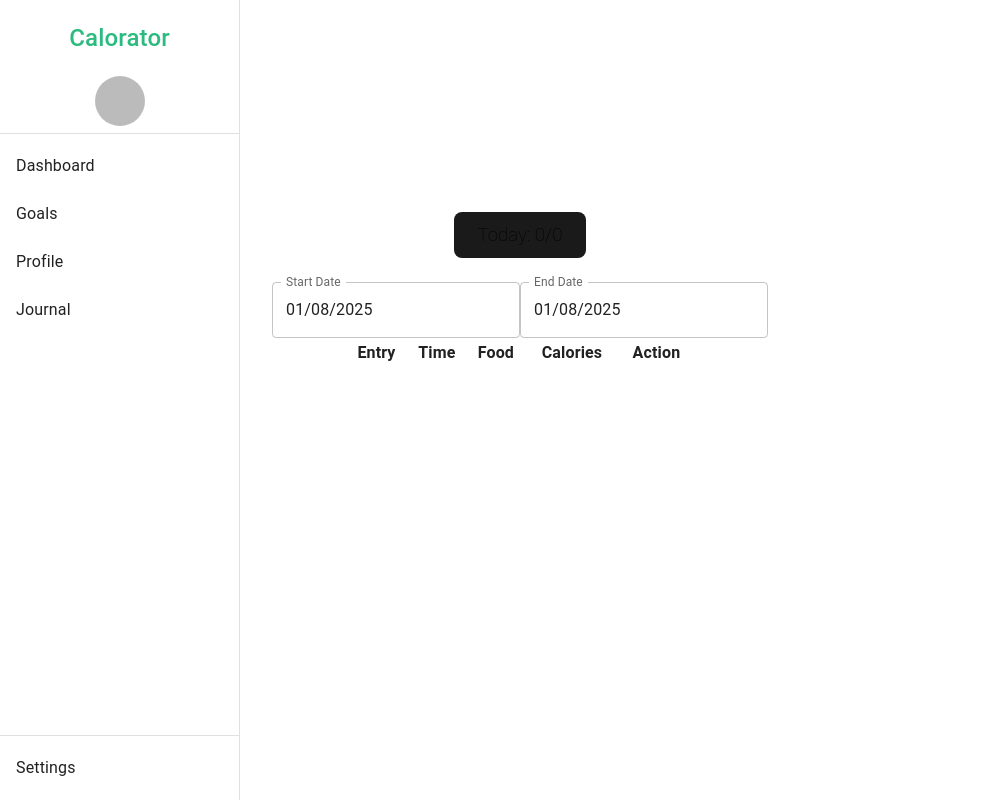
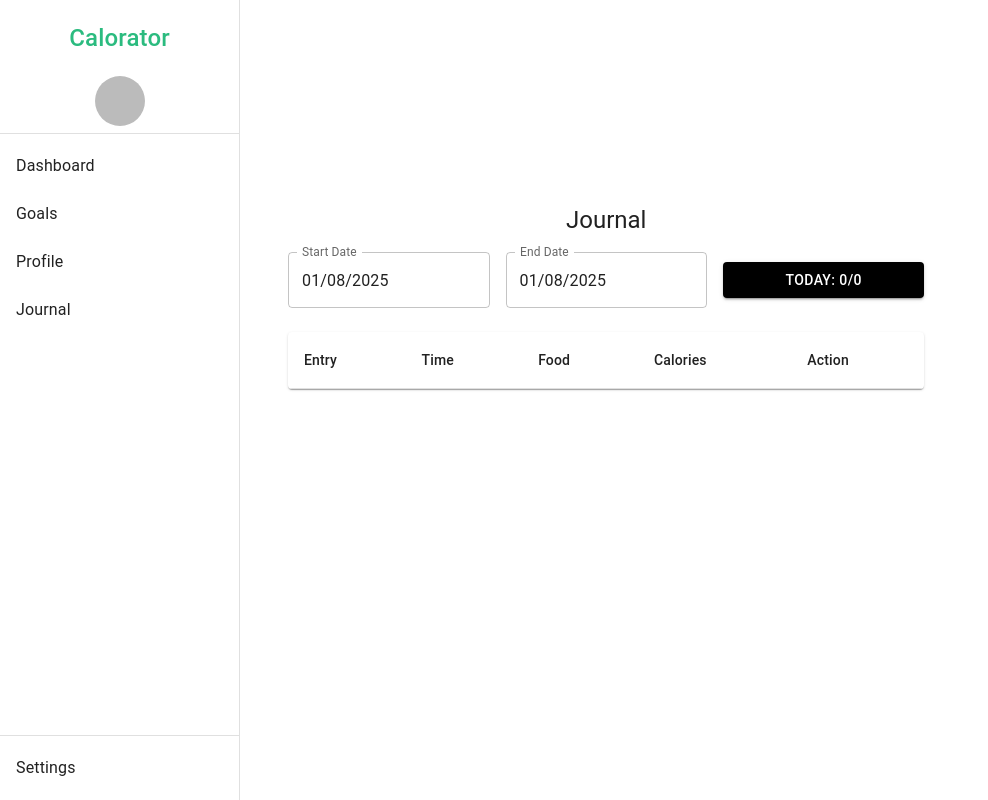
Before and after one commit to j-tran90/calorator, a React (Vite) app: page /journal in a window 1280 px wide. Shown: the whole page, without its empty margins (0-988 px from the left). Built offline with nearby package versions, Linux system fonts and the light colour scheme; no server answers; the database is empty; sample sign-in values are in the browser's storage; the HTML template or start-up script is replaced by a standard one.

Commit message:
minor UI changes

```diff
--- a/src/App.css
+++ b/src/App.css
@@ -98,7 +98,7 @@ input {
   margin-right: auto;
 }
 
-.accordion {
+/* .accordion {
   background-color: #4fc483;
   border: 1px solid #4fc483;
   color: #fff;
@@ -110,13 +110,13 @@ input {
   transition: 0.4s;
   margin-top: 10px;
   margin-bottom: 10px;
-}
+} */
 
-.active,
+/* .active,
 .accordion:hover {
   background-color: #239968;
   color: #fff;
-}
+} */
 
 .panel {
   padding: 0 18px;
@@ -130,7 +130,7 @@ table {
   margin-left: auto;
   margin-right: auto;
   place-items: center;
-  width: 350px;
+  min-width: 350px;
 }
 
 #table-head {
--- a/src/components/navigation/RouteSwitch.jsx
+++ b/src/components/navigation/RouteSwitch.jsx
@@ -11,6 +11,7 @@ import Journal from "../pages/Journal";
 import SearchResults from "../pages/SearchResults";
 import MainLayout from "../layouts/MainLayout";
 import Goals from "../pages/Goals";
+import Settings from "../pages/Settings";
 
 const RouteSwitch = () => {
   const { currentUser } = useAuth();
@@ -76,6 +77,14 @@ const RouteSwitch = () => {
             </PrivateRoute>
           }
         />
+        <Route
+          path='/settings'
+          element={
+            <PrivateRoute>
+              <Settings />
+            </PrivateRoute>
+          }
+        />
       </Route>
 
       {/* 404 - Not Found Route */}
--- a/src/components/pages/Goals.jsx
+++ b/src/components/pages/Goals.jsx
@@ -11,6 +11,8 @@ import {
   TableRow,
   Paper,
   Button,
+  Typography,
+  Box,
 } from "@mui/material";
 
 export default function Targets() {
@@ -28,9 +30,12 @@ export default function Targets() {
   };
 
   return (
-    <>
-      <TableContainer component={Paper} sx={{ mt: 4 }}>
-        <Table aria-label='user targets table'>
+    <Box sx={{ padding: 2 }}>
+      <Typography variant="h5" textAlign="center" mb={3}>
+        Your Targets
+      </Typography>
+      <TableContainer component={Paper} sx={{ overflowX: "auto" }}>
+        <Table aria-label="user targets table">
           <TableHead>
             <TableRow>
               <TableCell>Daily Calories</TableCell>
@@ -51,14 +56,19 @@ export default function Targets() {
           </TableBody>
         </Table>
       </TableContainer>
-      <Button
-        variant='contained'
-        component={Link}
-        to='/creategoal'
-        sx={{ mt: 2, backgroundColor: " #000" }}
-      >
-        Set New Targets
-      </Button>
-    </>
+      <Box display="flex" justifyContent="center" mt={2}>
+        <Button
+          variant="contained"
+          component={Link}
+          to="/creategoal"
+          sx={{
+            backgroundColor: "#000",
+            "&:hover": { backgroundColor: "#333" },
+          }}
+        >
+          Set New Targets
+        </Button>
+      </Box>
+    </Box>
   );
 }
--- a/src/components/pages/Journal.jsx
+++ b/src/components/pages/Journal.jsx
@@ -1,4 +1,3 @@
-import Navigation from "../navigation/NavBar";
 import React, { useState, useEffect } from "react";
 import { LocalizationProvider } from "@mui/x-date-pickers/LocalizationProvider";
 import { AdapterDayjs } from "@mui/x-date-pickers/AdapterDayjs";
@@ -16,16 +15,17 @@ import {
 import { db, auth } from "../../config/Firebase";
 import { RiDeleteBack2Fill } from "react-icons/ri";
 import useTracker from "../../hooks/useTracker";
+import { Grid, Box, Typography, Button, Table, TableBody, TableCell, TableHead, TableRow, Paper } from "@mui/material";
 
 export default function Journal() {
   const { calorieTarget, total } = useTracker(0);
   const [startDate, setStartDate] = useState(dayjs());
   const [endDate, setEndDate] = useState(dayjs());
   const [data, setData] = useState([]);
-  const uid = auth.currentUser?.uid; // Safely access uid
+  const uid = auth.currentUser?.uid;
 
   useEffect(() => {
-    if (!uid) return; // Prevent fetching if uid is not available
+    if (!uid) return;
 
     const fetchData = async () => {
       const startOfStartDate = startDate.startOf("day").toDate();
@@ -76,37 +76,58 @@ export default function Journal() {
   };
 
   return (
-    <>
-      <h3>
-        <button onClick={handleTodayButtonClick}>
-          Today: {total}/{calorieTarget}
-        </button>
-      </h3>
+    <Box sx={{ padding: 2 }}>
+      <Typography variant="h5" textAlign="center" mb={2}>
+        Journal
+      </Typography>
+      <Grid container spacing={2} justifyContent="center" alignItems="center">
+        <Grid item xs={12} sm={6} md={4}>
           <LocalizationProvider dateAdapter={AdapterDayjs}>
             <DatePicker
-          label='Start Date'
+              label="Start Date"
               value={startDate}
               onChange={(date) => handleStartDateChange(date)}
+              fullWidth
             />
+          </LocalizationProvider>
+        </Grid>
+        <Grid item xs={12} sm={6} md={4}>
+          <LocalizationProvider dateAdapter={AdapterDayjs}>
             <DatePicker
-          label='End Date'
+              label="End Date"
               value={endDate}
               onChange={(date) => handleEndDateChange(date)}
+              fullWidth
             />
           </LocalizationProvider>
-      <table>
-        <tbody>
-          <tr id='table-head'>
-            <td>Entry</td>
-            <td>Time</td>
-            <td>Food</td>
-            <td>Calories</td>
-            <td>Action</td>
-          </tr>
+        </Grid>
+        <Grid item xs={12} sm={6} md={4} textAlign="center">
+          <Button
+            variant="contained"
+            color="primary"
+            onClick={handleTodayButtonClick}
+            fullWidth
+            style={{ color: "#fff", backgroundColor: "#000" }}
+          >
+            Today: {total}/{calorieTarget}
+          </Button>
+        </Grid>
+      </Grid>
+      <Paper sx={{ marginTop: 3, overflowX: "auto" }}>
+        <Table>
+          <TableHead>
+            <TableRow>
+              <TableCell>Entry</TableCell>
+              <TableCell>Time</TableCell>
+              <TableCell>Food</TableCell>
+              <TableCell>Calories</TableCell>
+              <TableCell>Action</TableCell>
+            </TableRow>
+          </TableHead>
+          <TableBody>
             {data.map((entry, index) => {
-            // Check if createdAt is defined
               const createdAt = entry.createdAt ? entry.createdAt.toDate() : null;
-            if (!createdAt) return null; // Skip rendering if createdAt is not available
+              if (!createdAt) return null;
 
               const previousEntry =
                 index > 0 ? data[index - 1].createdAt.toDate() : null;
@@ -116,13 +137,10 @@ export default function Journal() {
               return (
                 <React.Fragment key={entry.id}>
                   {isNewDay && (
-                  <tr>
-                    <td
-                      colSpan='5'
-                      style={{
-                        textAlign: "center",
-                        fontWeight: "bold",
-                      }}
+                    <TableRow>
+                      <TableCell
+                        colSpan={5}
+                        sx={{ textAlign: "center", fontWeight: "bold" }}
                       >
                         {createdAt.toLocaleDateString(navigator.language, {
                           weekday: "long",
@@ -130,47 +148,45 @@ export default function Journal() {
                           month: "long",
                           day: "numeric",
                         })}
-                    </td>
-                  </tr>
+                      </TableCell>
+                    </TableRow>
                   )}
-                <tr key={entry.id}>
-                  <td>{index + 1}.</td>
-                  <td>
+                  <TableRow>
+                    <TableCell>{index + 1}.</TableCell>
+                    <TableCell>
                       {createdAt
                         .toLocaleTimeString(navigator.language, {
                           hour: "2-digit",
                           minute: "2-digit",
                         })
                         .replace(/^0+/, "")}
-                  </td>
-                  <td>
-                    {
-                      entry.food
+                    </TableCell>
+                    <TableCell>
+                      {entry.food
                         ? entry.food.replace(/(^\w{1})|(\s+\w{1})/g, (value) =>
                             value.toUpperCase()
                           )
-                        : "N/A" // Handle case when food is undefined
-                    }
-                  </td>
-                  <td>{entry.calories}</td>
-                  <td>
+                        : "N/A"}
+                    </TableCell>
+                    <TableCell>{entry.calories}</TableCell>
+                    <TableCell>
                       <RiDeleteBack2Fill
                         style={{
                           marginLeft: "20px",
                           marginBottom: "-3px",
                           color: "red",
+                          cursor: "pointer",
                         }}
-                      onClick={() => {
-                        handleEntryDelete(entry.id);
-                      }}
+                        onClick={() => handleEntryDelete(entry.id)}
                       />
-                  </td>
-                </tr>
+                    </TableCell>
+                  </TableRow>
                 </React.Fragment>
               );
             })}
-        </tbody>
-      </table>
-    </>
+          </TableBody>
+        </Table>
+      </Paper>
+    </Box>
   );
 }
--- a/src/components/pages/Profile.jsx
+++ b/src/components/pages/Profile.jsx
@@ -5,9 +5,8 @@ import { db, auth } from "../../config/Firebase";
 import { collection, documentId, query, where } from "firebase/firestore";
 import useCollectionData from "../../hooks/useFetch";
 
-
 export default function Profile() {
-  const { currentUser, logout, deleteAccount } = useAuth();
+  const { currentUser } = useAuth();
   const { uid } = auth.currentUser;
   const userProfileRef = collection(db, "userProfile/");
   const queryUserProfile = query(
@@ -15,23 +14,6 @@ export default function Profile() {
     where(documentId(), "==", uid)
   );
   const { data: profile } = useCollectionData(queryUserProfile);
-
-  const [error, setError] = useState("");
-  const redirect = useNavigate();
-  const [isGoal, setIsGoal] = useState(false);
-  const [isAccount, setIsAccount] = useState(false);
-  const [isSettings, setIsSettings] = useState(false);
-
-  async function handleLogout() {
-    setError(error);
-
-    try {
-      await logout();
-      redirect("/", { replace: true });
-    } catch {
-      setError("Failed to logout");
-    }
-  }
 
   return (
     <>
@@ -55,20 +37,6 @@ export default function Profile() {
           })}
         </div>
       </div>
-
-      <div>
-        <button title='Logout' onClick={handleLogout}>
-          Logout
-        </button>
-        <button
-          title='Disabled'
-          onClick={deleteAccount}
-          style={{ color: "#999", backgroundColor: "#555" }}
-          disabled
-        >
-          Delete Account
-        </button>
-      </div>
     </>
   );
 }
--- /dev/null
+++ b/src/components/pages/Settings.jsx
@@ -0,0 +1,41 @@
+import React from "react";
+import { useState } from "react";
+import { useAuth } from "../../contexts/AuthContext";
+import { useNavigate } from "react-router-dom";
+
+function Settings() {
+  const { logout, deleteAccount } = useAuth();
+
+  const [error, setError] = useState("");
+  const redirect = useNavigate();
+
+  async function handleLogout() {
+    setError(error);
+
+    try {
+      await logout();
+      redirect("/", { replace: true });
+    } catch {
+      setError("Failed to logout");
+    }
+  }
+  return (
+    <>
+      <h1>Accounts Settings</h1>
+
+      <button title='Logout' onClick={handleLogout}>
+        Logout
+      </button>
+      <button
+        title='Disabled'
+        onClick={deleteAccount}
+        style={{ color: "#999", backgroundColor: "#555" }}
+        disabled
+      >
+        Delete Account
+      </button>
+    </>
+  );
+}
+
+export default Settings;
```
Lines whose indentation alone changed are shown as unchanged.
